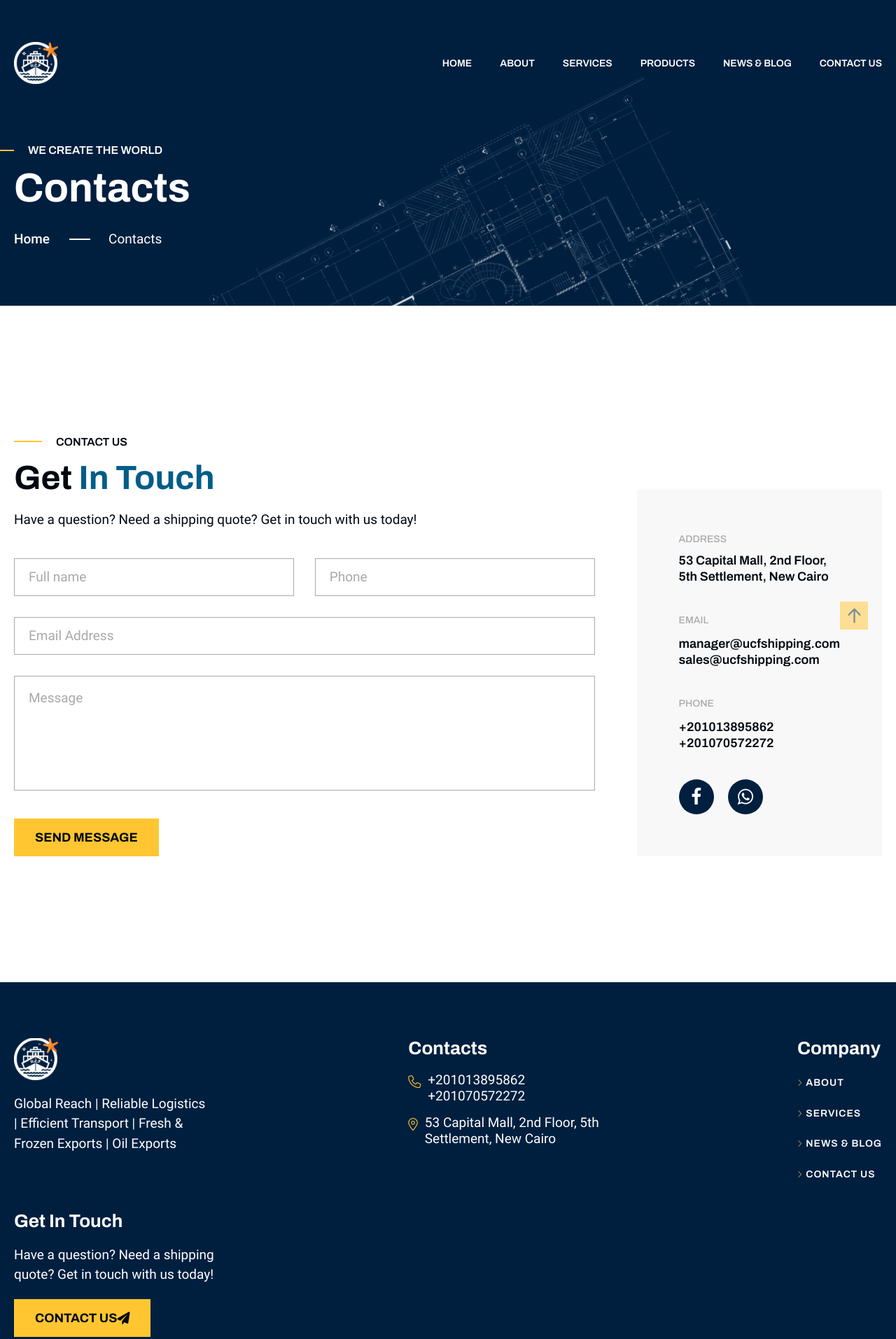
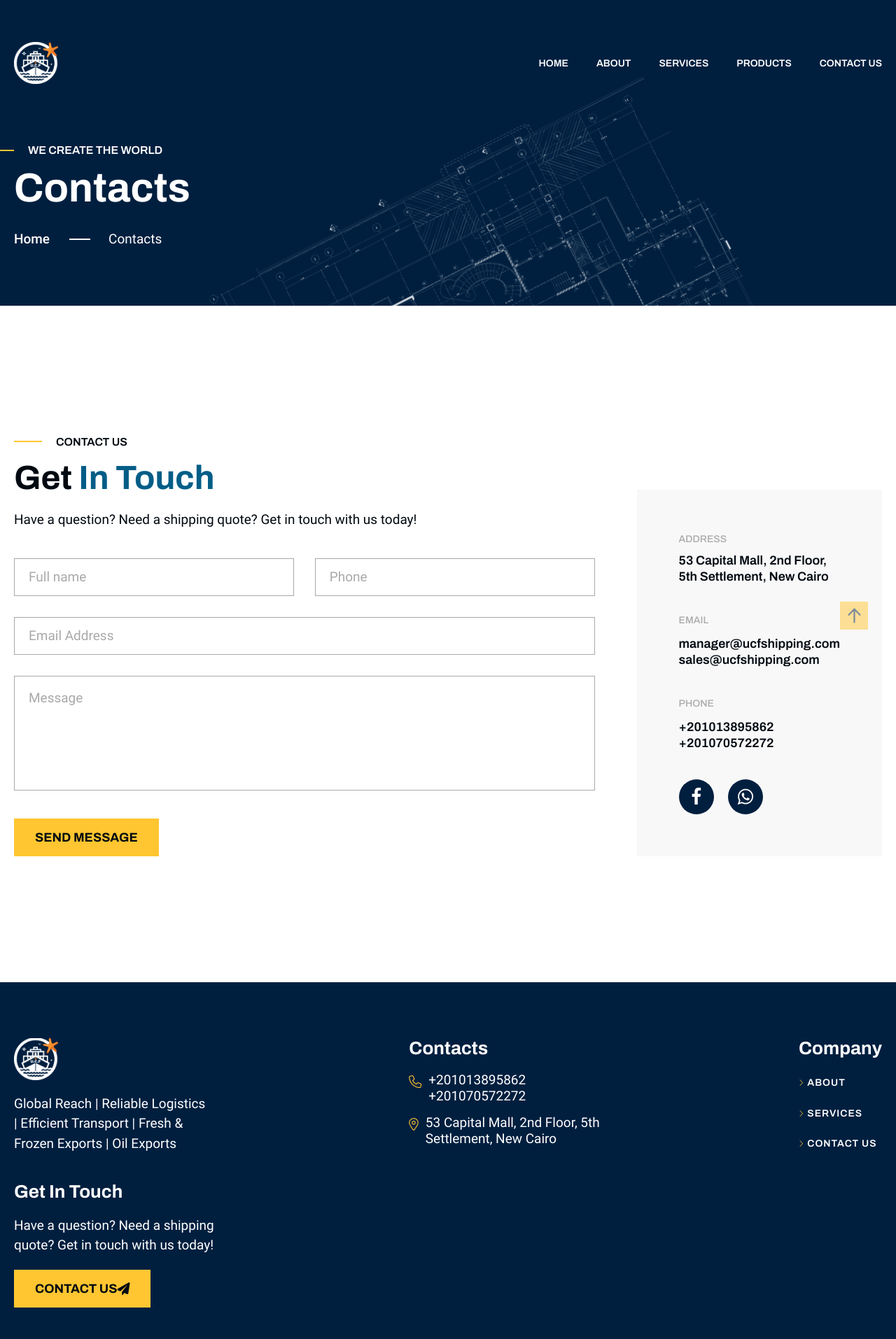
Before and after one commit to AmrHesham17/ufcexports.github.io, a plain HTML site: page contacts.html in a window 1280 px wide. Shown: the top 1914 px of the page at 70% size. Drawn offline with Linux system fonts and the light colour scheme; a script that the page names is missing; files whose address does not match are found by name.

Commit message:
--removeBlog

```diff
--- a/contacts.html
+++ b/contacts.html
@@ -44,11 +44,11 @@
                             </a>
                         </li>
 
-                        <li class="header_nav-list_item">
+                        <!-- <li class="header_nav-list_item">
                             <a class="nav-item nav-link" href="blog.html" data-page="blog" data-single="true">
                                 <span class="nav-item_text">News & Blog</span>
                             </a>
-                        </li>
+                        </li> -->
 
                         <li class="header_nav-list_item">
                             <a class="nav-item nav-link" href="contacts.html" data-page="contacts" data-single="true">
@@ -225,11 +225,11 @@
                                     <i class="icon-chevron_right icon"></i> Services
                                 </a>
                             </li>
-                            <li class="list-item">
+                            <!-- <li class="list-item">
                                 <a class="nav-link link" href="blog.html" data-page="blog">
                                     <i class="icon-chevron_right icon"></i> News & Blog
                                 </a>
-                            </li>
+                            </li> -->
                             <li class="list-item">
                                 <a class="nav-link link" href="contacts.html" data-page="contacts">
                                     <i class="icon-chevron_right icon"></i> Contact Us
```
Also changed, not shown: index.html (+4 -4 lines), products.html (+4 -4 lines), services.html (+4 -4 lines).
